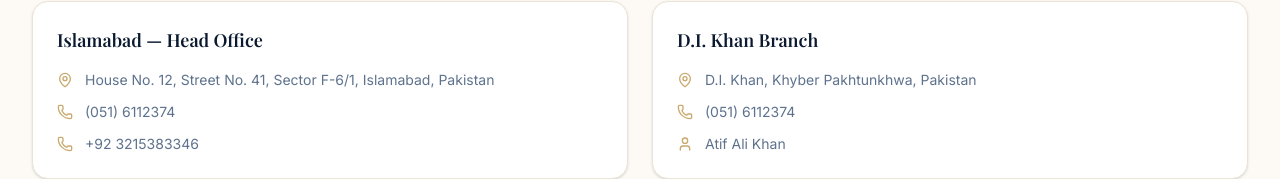
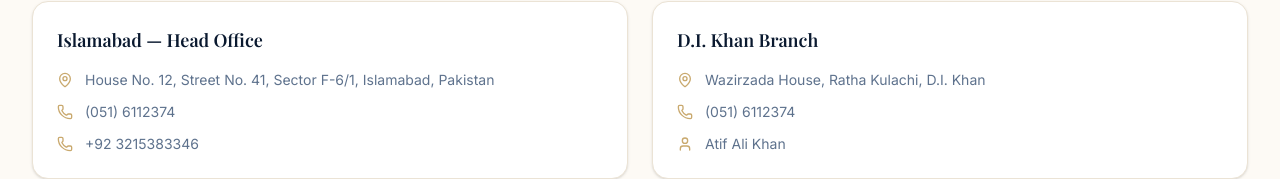
Before and after one commit to luqman-hassan123/wazirzada-law-associate, a React (Vite) app: page /contact in a window 1280 px wide. Shown: the part 501-680 px from the top of the page. Built offline with nearby package versions, Linux system fonts and the light colour scheme; a web font is replaced by a local one.

Commit message:
Update D.I. Khan branch address to Wazirzada House, Ratha Kulachi.

```diff
--- a/src/data/site.ts
+++ b/src/data/site.ts
@@ -28,7 +28,7 @@ export const siteConfig = {
     {
       id: 'di-khan',
       name: 'D.I. Khan Branch',
-      address: 'D.I. Khan, Khyber Pakhtunkhwa, Pakistan',
+      address: 'Wazirzada House, Ratha Kulachi, D.I. Khan',
       phone: '(051) 6112374',
       contactPerson: 'Atif Ali Khan',
     },
```
